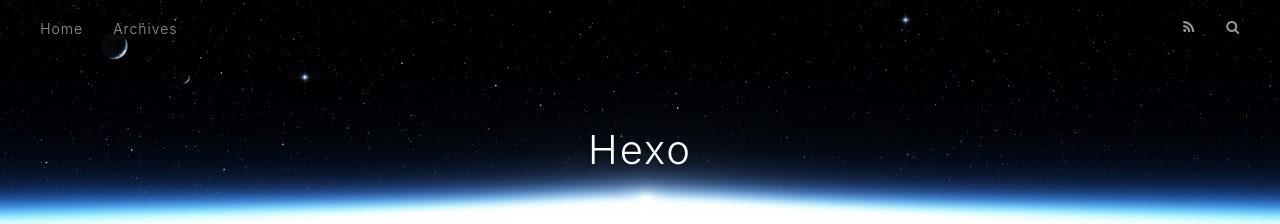
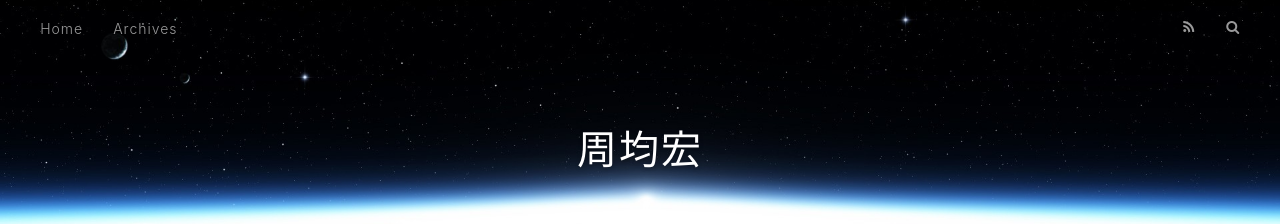
Before and after one commit to zhouweixuan/zhouweixuan.github.io, a plain HTML site: page index.html in a window 1280 px wide. Shown: the top 224 px of the page. Drawn offline with nearby package versions, Linux system fonts and the light colour scheme.

Commit message:
Update index.html

```diff
--- a/index.html
+++ b/index.html
@@ -36,7 +36,7 @@
   <div id="header-outer" class="outer">
     <div id="header-title" class="inner">
       <h1 id="logo-wrap">
-        <a href="/" id="logo">Hexo</a>
+        <a href="/" id="logo">周均宏</a>
       </h1>
 
     </div>
```
